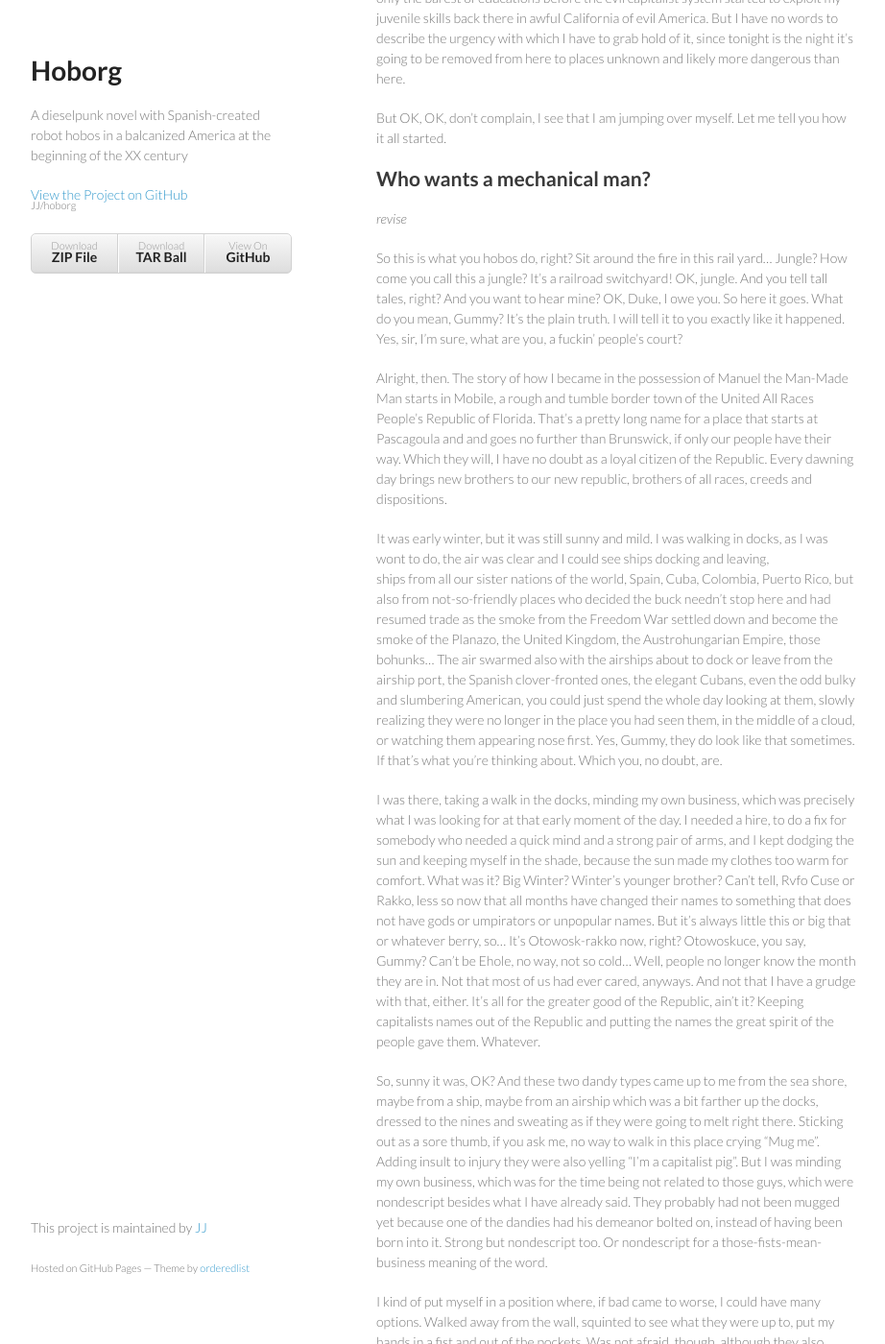
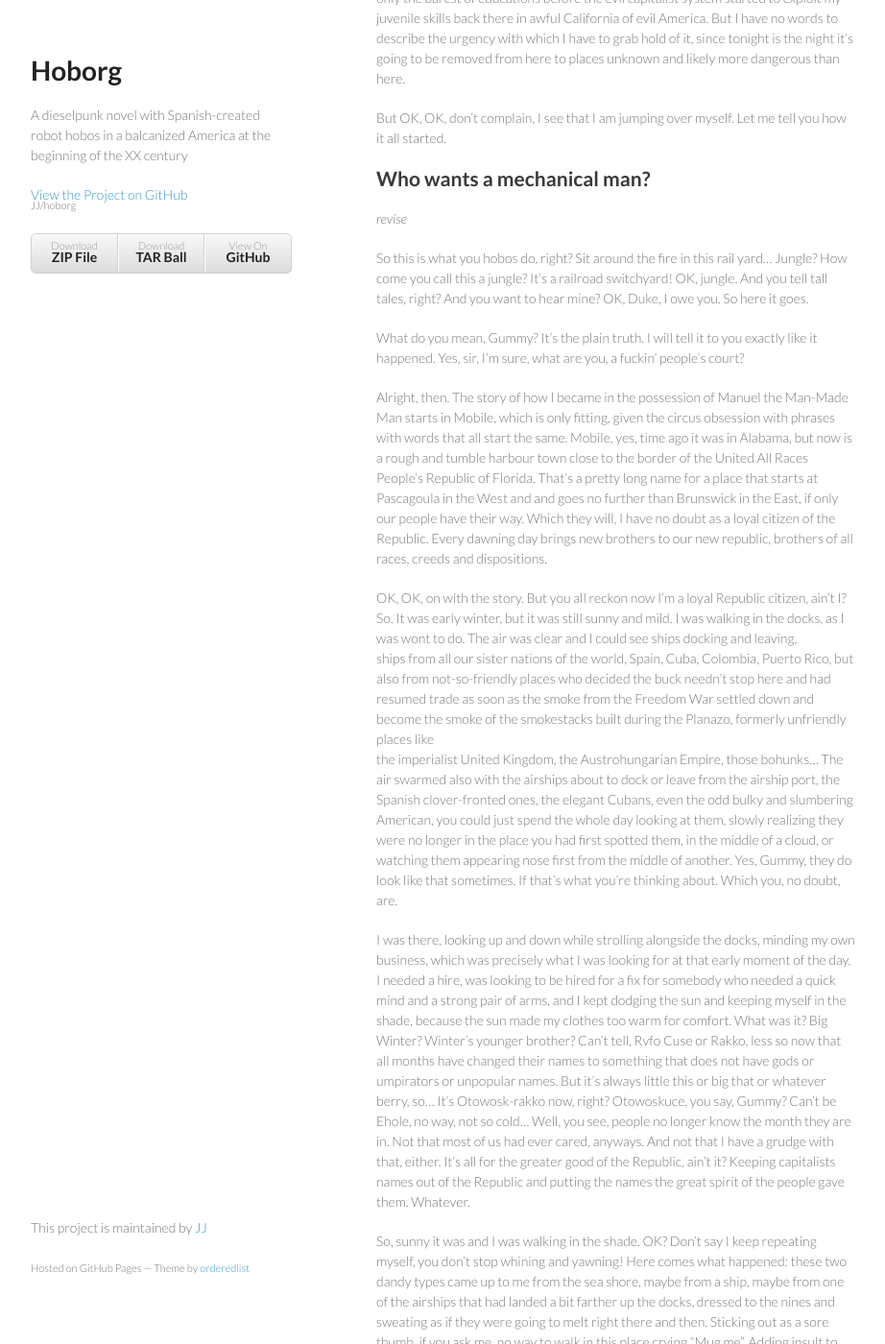
Before and after one commit to JJ/hoborg, a Jekyll site: the page built from text/text.md, in a window 1280 px wide and 1400 px high, scrolled down 957 px. Shown: the whole window at 96% size, without its empty margins (178-1100 px from the left). Built offline with Jekyll 4.4.1, drawn with Linux system fonts in a browser that asks for light colours; some of the changed text lies outside the part shown.

Commit message:
Sync text/text.md from master to gh-pages

```diff
--- a/text/text.md
+++ b/text/text.md
@@ -70,38 +70,46 @@ Who wants a mechanical man?
 So this is what you hobos do, right? Sit around the fire in this rail
 yard... Jungle? How come you call this a jungle? It's a railroad
 switchyard! OK, jungle. And you tell tall tales, right? And you want to
-hear mine? OK, Duke, I owe you. So here it goes. What do you mean,
+hear mine? OK, Duke, I owe you. So here it goes.
+
+What do you mean,
 Gummy? It's the plain truth. I will tell it to you exactly like it happened. Yes,
 sir, I'm sure, what are you, a fuckin' people's court?
 
 Alright, then. The story of how I became in the possession of Manuel
-the Man-Made Man starts in Mobile, a rough and tumble border town of the
+the Man-Made Man starts in Mobile, which is only fitting, given the
+circus obsession with phrases with words that all start the
+same. Mobile, yes, time ago it was in Alabama, but now is  a
+rough and tumble harbour town close to the border of the
 United All Races People's Republic of Florida. That's a pretty long
-name for a place that starts at Pascagoula and and goes no further
-than Brunswick, if only our people  have their way. Which they
+name for a place that starts at Pascagoula in the
+West and and goes no further
+than Brunswick in the East, if only our people  have their way. Which they
 will, I have no doubt as a loyal citizen of the Republic. Every
 dawning day brings new brothers to our
 new republic, brothers of all races, creeds and dispositions.
 
-It was early winter, but it was still sunny and mild. I was walking
-in docks, as I was wont to do, the air was clear and I could see ships
+OK, OK, on with the story. But you all reckon now I'm a loyal Republic
+citizen, ain't I? So. It was early winter, but it was still sunny and mild. I was walking
+in the docks, as I was wont to do. The air was clear and I could see ships
 docking and leaving,
 ships from all our sister nations of the world, Spain, Cuba, Colombia,
 Puerto Rico, but also from not-so-friendly places
-who decided the buck needn't stop here and had resumed trade as the
-smoke from the Freedom War settled down and become the smoke of the Planazo,
-the United Kingdom, the Austrohungarian Empire, those bohunks... The
+who decided the buck needn't stop here and had resumed trade as soon as the
+smoke from the Freedom War settled down and become the smoke of the
+smokestacks built during the Planazo, formerly unfriendly places like
+the imperialist United Kingdom, the Austrohungarian Empire, those bohunks... The
 air swarmed also with the airships about to dock or leave from the
 airship port, the Spanish clover-fronted ones, the elegant Cubans,
 even the odd bulky and slumbering American, you could just spend the
 whole day looking at them, slowly realizing they were no longer in the
-place you had seen them, in the middle of a cloud, or watching them
-appearing nose first. Yes, Gummy, they do look like that sometimes. If
+place you had first spotted them, in the middle of a cloud, or watching them
+appearing nose first from the middle of another. Yes, Gummy, they do look like that sometimes. If
 that's what you're thinking about. Which you, no doubt, are.
 
-I was there, taking a walk in the docks, minding my own business,
+I was there, looking up and down while strolling alongside the docks, minding my own business,
 which was precisely what I was looking for at that early moment of the
-day. I needed a hire, to do a fix for somebody who needed a quick mind and a strong pair
+day. I needed a hire, was looking to be hired for a fix for somebody who needed a quick mind and a strong pair
 of arms, and I kept dodging the sun and keeping myself in the shade,
 because the sun made  my clothes too warm for comfort. What was it?
 Big Winter? Winter's younger brother? Can't
@@ -109,21 +117,26 @@ tell, Rvfo Cuse or Rakko,  less so now that all months have changed their names
 something that does not have gods or umpirators or unpopular
 names. But it's always little this or big that or whatever berry,
 so... It's Otowosk-rakko now, right? Otowoskuce, you say, Gummy? Can't
-be Ehole, no way, not so cold... Well, people no longer know the month they are
+be Ehole, no way, not so cold... Well, you see, people no longer know the month they are
 in. Not that most of us had ever cared, anyways. And not that I have a
 grudge with that, either. It's all for the greater good of the
 Republic, ain't it? Keeping capitalists names out of the Republic and
 putting the names the great spirit of the people gave them. Whatever.
 
-So, sunny it was, OK? And these two dandy types came up to me from the sea
-shore, maybe from a ship, maybe from an airship which was a bit
+So, sunny it was and I was walking in the shade. OK? Don't say I keep
+repeating myself, you don't stop whining and yawning! Here comes what
+happened: these two dandy types came up to me from the sea
+shore, maybe from a ship, maybe from one of the airships that had landed a bit
 farther up the docks, dressed to the
-nines and sweating as if they were going to melt right there. Sticking out as a
+nines and sweating as if they were going to melt right there and then. Sticking out as a
 sore thumb, if you ask me, no way to walk in this place crying "Mug
 me". Adding insult to injury they were also  yelling "I'm a capitalist
 pig". But I was minding my own business, which was for the time being not related to those
-guys, which were nondescript besides what I have already said. They
-probably had not been mugged yet because one of the dandies had his
+guys, but could be.
+
+No, they had a pretty normal face and hair; they were nondescript
+besides what I have already said. Although they
+ had probably not been mugged yet because one of the dandies had his
 demeanor bolted on, instead of having been born into it. Strong but
 nondescript too. Or nondescript for a those-fists-mean-business
 meaning of the word.
```
